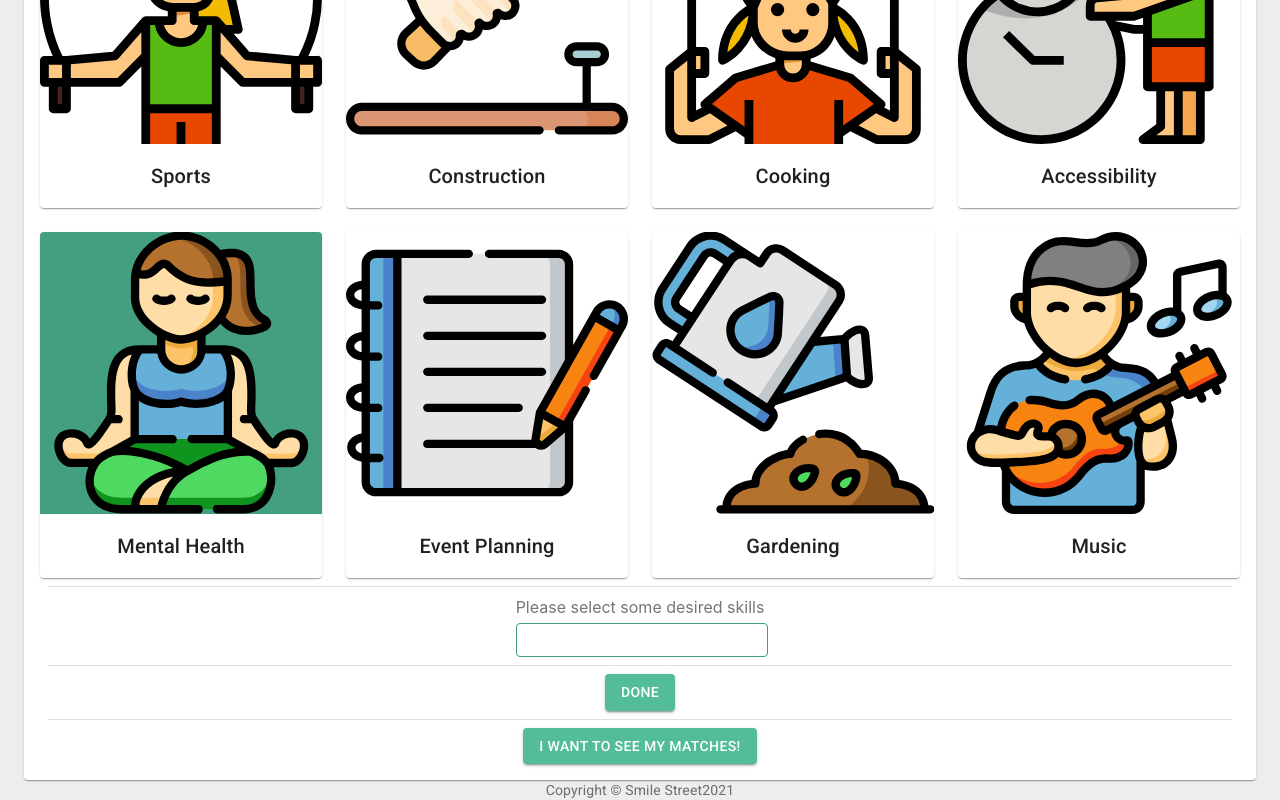
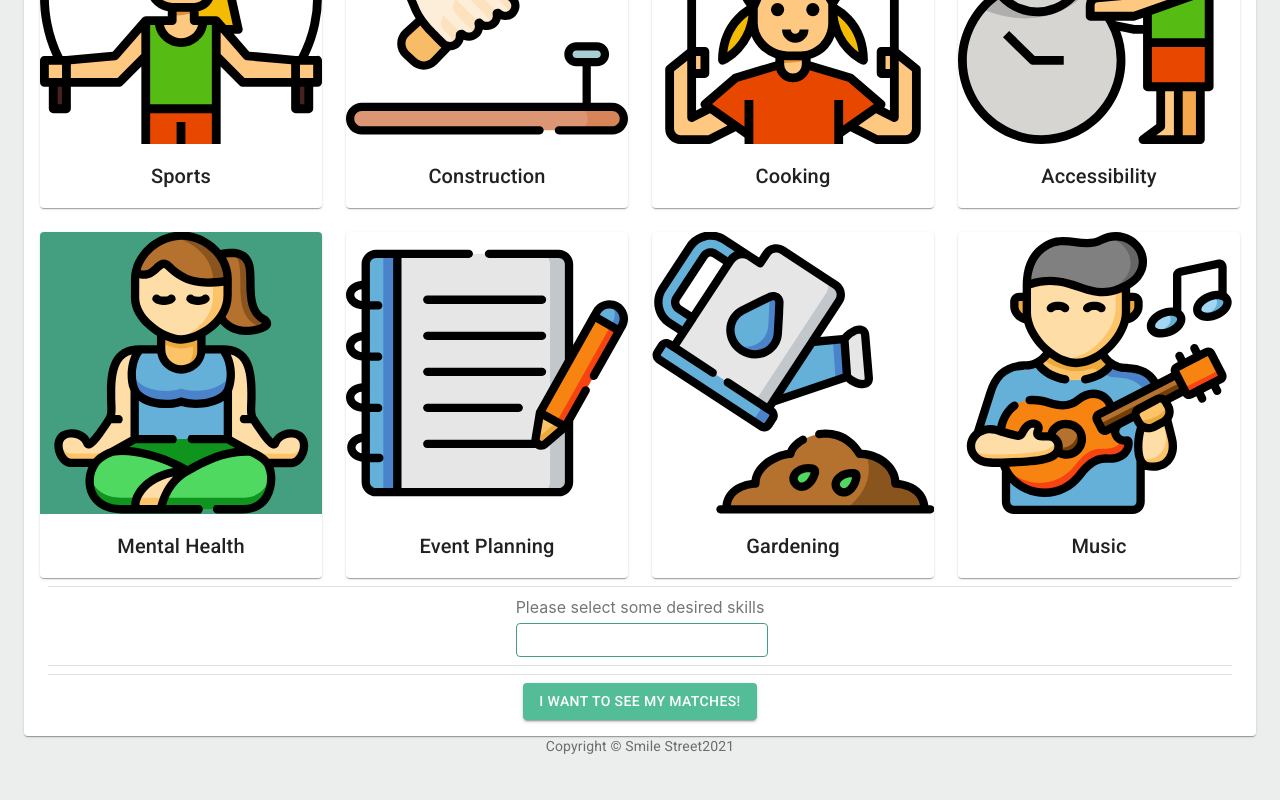
Before and after one commit to smile-street/smile-street, a React (Create React App) app in the folder smile-street-react/: page /VolunteerInterests in a window 1280 px wide. Shown: the part 993-1793 px from the top of the page. After the commit the page ends 1749 px from the top, so only its background shows below. Built offline with nearby package versions, Linux system fonts and the light colour scheme.

Commit message:
remove Done Button and log skills and interests together

```diff
--- a/smile-street-react/src/components/VolunteerInterests/VolunteerInterests.js
+++ b/smile-street-react/src/components/VolunteerInterests/VolunteerInterests.js
@@ -28,7 +28,6 @@ const useStyles = makeStyles((theme) => ({
 
 export default function VolunteerInterests() {
   const [skills, setSkills] = useState('');
-  console.log('selected skills by users are ', skills);
 
   const classes = useStyles();
   let interests = interestData;
@@ -41,12 +40,13 @@ export default function VolunteerInterests() {
   };
   const history = useHistory();
   const handleComplete = () => {
+    console.log('Interests:', interests.filter((interest) => interest.selected));
+    console.log('skills: ', skills);
     history.push({
       pathname: '/VolunteerMatches',
     });
   };
-  const clickedDone = () =>
-    console.log(interests.filter((interest) => interest.selected));
+
   return (
     <Container component="main">
       <Paper className={classes.paper}>
@@ -83,16 +83,6 @@ export default function VolunteerInterests() {
         <Grid item xs={12} sm={12} style={{margin: 8}}>
           <Divider />
         </Grid>
-
-        <Grid item xs={12} sm={12}>
-          <Button
-            variant="contained"
-            className={classes.buttonColor}
-            onClick={clickedDone}
-          >
-            Done
-          </Button>
-        </Grid>
         <Grid item xs={12} sm={12} style={{margin: 8}}>
           <Divider />
         </Grid>
```
